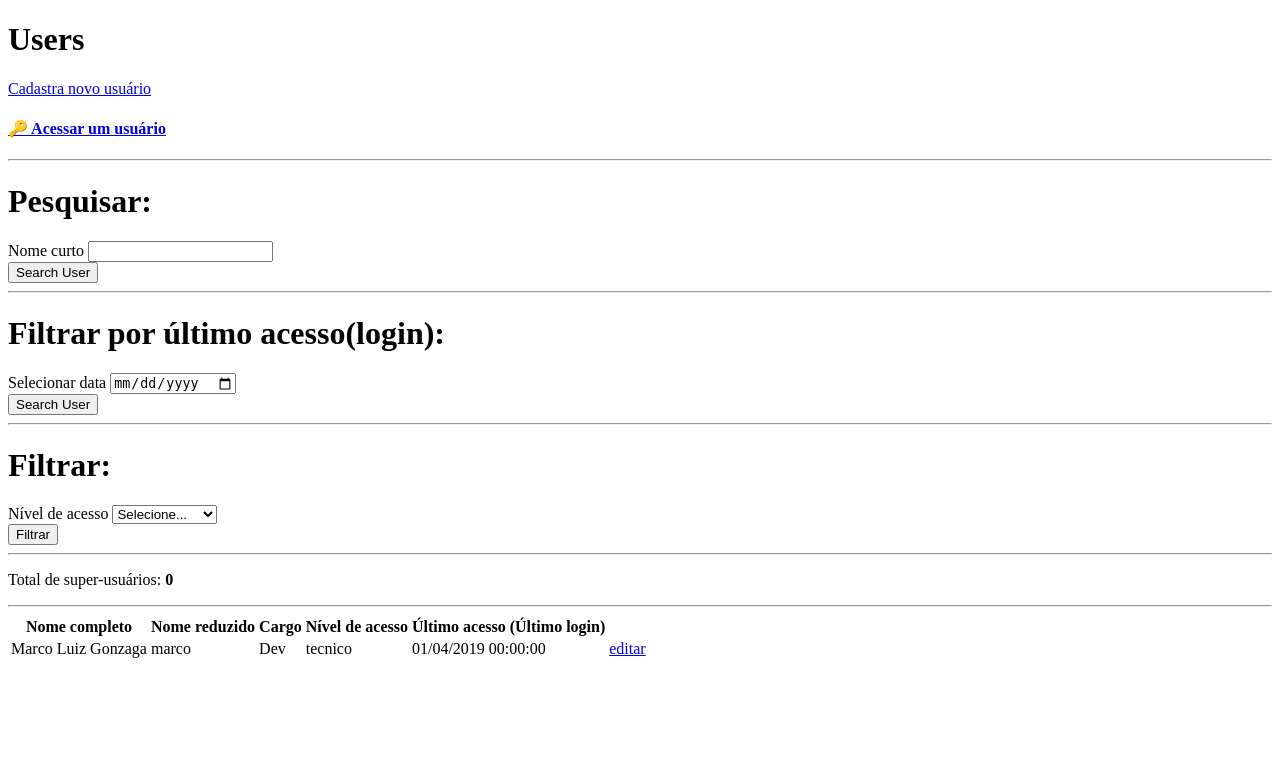
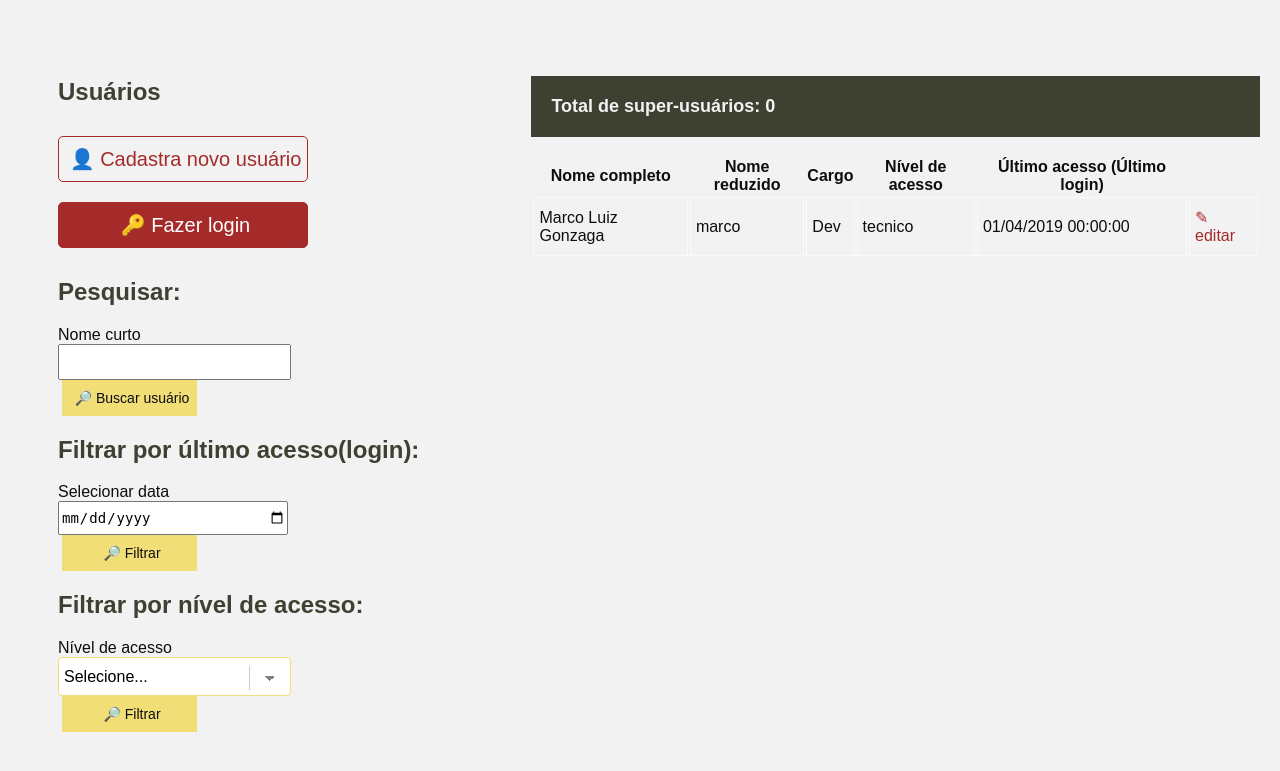
Before and after one commit to joaocarvalhowd/user-manager, a Flask app: page /users in a window 1280 px wide. Shown: the top 771 px of the page. Run offline with Flask 2, Linux system fonts and the light colour scheme.

Commit message:
CSS Styles

```diff
--- a/templates/base.html
+++ b/templates/base.html
@@ -6,9 +6,174 @@
         content="width=device-width, user-scalable=no, initial-scale=1.0, maximum-scale=1.0, minimum-scale=1.0">
   <meta http-equiv="X-UA-Compatible" content="ie=edge">
   <title>User manager</title>
+  <style>
+    body {
+      font-family: sans-serif;
+      background-color:#F2F2F2;
+      color:#0D0D0D;
+    }
+    h1, h2, h3, h4, h5 {
+      color: #3E4031;
+    }
+    td {
+      padding: 10px 5px;
+      border: 1px solid #fafafa;
+    }
+    .content {
+      padding-left: 50px;
+    }
+    .content-center {
+      width: 400px;
+      margin: 50px auto ;
+    }
+    .content-center label {
+      font-size: 16px;
+      font-weight: 100;
+      text-transform: uppercase;
+      line-height: 40px;
+    }
+    .container-label {
+      margin-bottom: 5px;
+    }
+    .container-label input,.container-label select {
+      float: right;
+    }
+    .col-3 {
+      width: 30%;
+      padding-top: 50px;
+      float: left;
+    }
+    .col-9 {
+      width: 60%;
+      padding:50px 0 0 9%;
+      float: left;
+    }
+    /* Color Theme Swatches in Hex Reference*/
+    .main-color{ color: #A3A698; }
+    .secondary-color { color: #3E4031; }
+    .highlight-color { color: #F2DE77; }
+    .background-color { color: #F2F2F2; }
+    .plain-text-color{ color: #0D0D0D; }
+    .link-text{color: brown;}
+
+    .super-user {
+      background-color: #3E4031;
+      color: #F2F2F2;
+      text-align: left;
+      font-size: 18px;
+      padding:20px 0 20px 20px;
+      font-weight: bold;
+    }
+    p.important, a.important {
+      color: brown;
+      text-decoration: none;
+    }
+    a.important:hover {
+      color: #3E4031;
+    }
+    /*Button styles */
+    input[type=button], input[type=submit] {
+      background-color: #F2DE77;
+      border: none;
+      color: #0D0D0D;
+      padding: 10px 0px;
+      text-decoration: none;
+      margin-left: 4px;
+      cursor: pointer;
+      font-size: 14px;
+      width: 135px;
+      padding-left: 5px;
+    }
+    input[type=button]:hover, input[type=submit]:hover {
+      background-color: #0D0D0D;
+      color: #fff;
+    }
+    input[type="text"], input[type="date"] {
+      height: 30px;
+      width: 225px;
+      font-size: 14px;
+    }
+    input.insert {
+      width: 250px;
+      background-color: transparent;
+      color: brown;
+      font-size: 20px;
+      border: 1px solid brown;
+      border-radius: 5px;
+      text-align:center;
+      margin: 10px 0;
+    }
+    input.insert:hover {
+      background-color: brown;
+      color: #FFF;
+    }
+    input.insert.inverted {
+      background-color: brown;
+      color: #FFF;
+    }
+    input.insert.inverted:hover {
+      background-color: #FFF;
+      color: brown;
+    }
+    select {
+      background-color: white;
+      border: thin solid #F2DE77;
+      border-radius: 4px;
+      display: inline-block;
+      font: inherit;
+      line-height: 13px;
+      padding: 12px 5px;
+      width: 233px;
+      /* reset defaults styles */
+      margin: 0;
+      -webkit-box-sizing: border-box;
+      -moz-box-sizing: border-box;
+      box-sizing: border-box;
+      -webkit-appearance: none;
+      -moz-appearance: none;
+    }
+    select.minimal {
+      background-image:
+        linear-gradient(45deg, transparent 50%, gray 50%),
+        linear-gradient(135deg, gray 50%, transparent 50%),
+        linear-gradient(to right, #ccc, #ccc);
+      background-position:
+        calc(100% - 20px) calc(1em + 2px),
+        calc(100% - 15px) calc(1em + 2px),
+        calc(100% - 2.5em) 0.5em;
+      background-size:
+        5px 5px,
+        5px 5px,
+        1px 1.5em;
+      background-repeat: no-repeat;
+    }
+    select.minimal:focus {
+      background-image:
+        linear-gradient(45deg, #A3A698 50%, transparent 50%),
+        linear-gradient(135deg, transparent 50%, #A3A698 50%),
+        linear-gradient(to right, #ccc, #ccc);
+      background-position:
+        calc(100% - 15px) 1em,
+        calc(100% - 20px) 1em,
+        calc(100% - 2.5em) 0.5em;
+      background-size:
+        5px 5px,
+        5px 5px,
+        1px 1.5em;
+      background-repeat: no-repeat;
+      border-color: #A3A698;
+      outline: 0;
+    }
+    select:-moz-focusring {
+      color: transparent;
+      text-shadow: 0 0 0 #000;
+    }
+  </style>
 </head>
 <body>
-{% block content %}
-{% endblock %}
+  <div class="content">
+    {% block content %}
+    {% endblock %}
+  </div>
 </body>
 </html>
--- a/templates/index.html
+++ b/templates/index.html
@@ -1,46 +1,45 @@
 {% extends 'base.html' %}
 
 {% block content %}
+<div class="col-3">
   <div>
-  <h1>Users</h1>
-  <a href="{{url_for('new')}}">Cadastra novo usuário</a>
+    <form action="{{url_for('new')}}">
+      <h2>Usuários</h2>
+      <input class="insert" type="submit" value="👤 Cadastra novo usuário">
+    </form>
 
-  <a href="{{url_for('login')}}"><h4>🔑 Acessar um usuário</h4></a>
+    <form action="{{url_for('login')}}">
+      <input class="insert inverted" type="submit" value="🔑 Fazer login">
+    </form>
   </div>
 
   {% if error %}
     <p>{{ error }}</p>
   {% endif %}
 
-<hr>
+  <form action="{{url_for('admin_users')}}">
+    <h2>Pesquisar:</h2>
+    <label>Nome curto</label>
+    <div class="input-line">
+      <input type="text" name="search" value="{{ search_value if search_value != None else '' }}">
+      <input type="submit" value="🔎 Buscar usuário">
+    </div>
+  </form>
 
   <form action="{{url_for('admin_users')}}">
-  <h1>Pesquisar:</h1>
-  <div>
-    <label>Nome curto</label>
-    <input type="text" name="search" value="{{ search_value if search_value != None else '' }}">
+    <h2>Filtrar por último acesso(login):</h2>
+      <label>Selecionar data</label>
+      <div class="input-line">
+        <input type="date" name="last_access" value="{{ last_access_value if last_access_value != None else '' }}">
+        <input type="submit" value="🔎 Filtrar">
       </div>
-  <input type="submit" value="Search User">
   </form>
 
-<hr>
-
   <form action="{{url_for('admin_users')}}">
-  <h1>Filtrar por último acesso(login):</h1>
-  <div>
-    <label>Selecionar data</label>
-    <input type="date" name="last_access" value="{{ last_access_value if last_access_value != None else '' }}">
-  </div>
-  <input type="submit" value="Search User">
-</form>
-
-<hr>
-
-<form action="{{url_for('admin_users')}}">
-  <h1>Filtrar:</h1>
-  <div>
+    <h2>Filtrar por nível de acesso:</h2>
       <label>Nível de acesso</label>
-    <select name="access_level">
+      <div class="input-line">
+      <select class="minimal" name="access_level">
         <option value="">Selecione...</option>
         {% for access_level in access_levels %}
           <option
@@ -51,17 +50,12 @@
           </option>
         {% endfor %}
       </select>
+      <input type="submit" value="🔎 Filtrar">
     </div>
-
-  <input type="submit" value="Filtrar">
   </form>
-
-<hr>
-
-<p>Total de super-usuários: <b>{{ total_super_users }}</b></p>
-
-<hr>
-
+</div>
+<div class="col-9">
+  <p class="super-user">Total de super-usuários: {{ total_super_users }}</p>
   <table>
     <thead>
     <tr>
@@ -86,9 +80,10 @@
       <td>{{ user.role }}</td>
       <td>{{ user.access_level }}</td>
       <td>{{ user.last_access|strftime }}</td>
-    <td><a href="{{url_for('show', nickname=user.nickname)}}">editar</a></td>
+      <td><a  class="important" href="{{url_for('show', nickname=user.nickname)}}">✎ editar</a></td>
     </tr>
     {% endfor %}
     </tbody>
   </table>
+</div>
 {% endblock %}
```
Also changed, not shown: templates/login.html (+7 -9 lines), templates/new.html (+8 -6 lines), templates/show.html (+10 -9 lines). Lines whose indentation alone changed are shown as unchanged.
